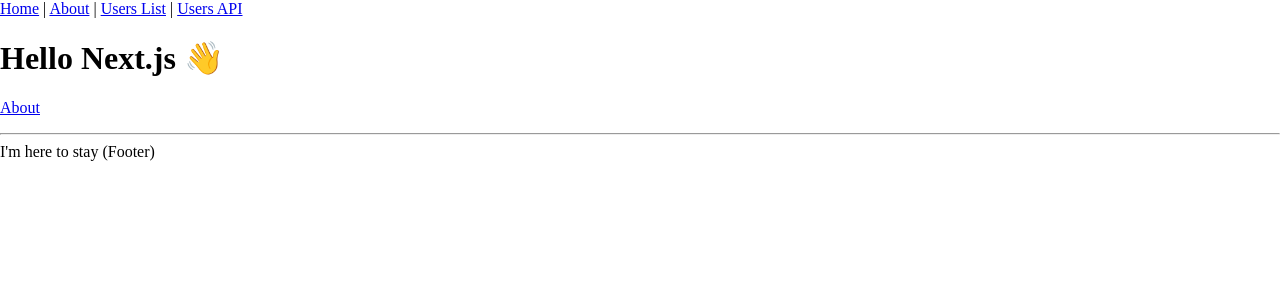
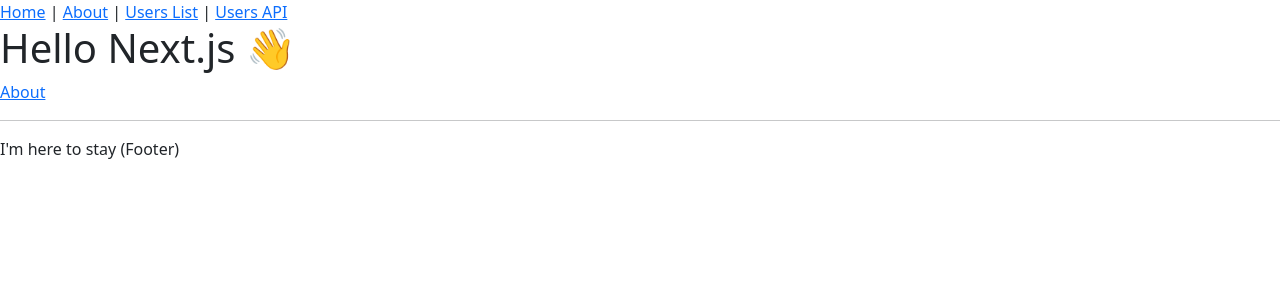
Before and after one commit to Unaihub/Unaihub, a Next.js app: page / in a window 1280 px wide. Shown: the top 300 px of the page. Built offline with nearby package versions, Linux system fonts and the light colour scheme.

Commit message:
git commit

```diff
--- /dev/null
+++ b/next.config.js
@@ -0,0 +1,2 @@
+const withSass = require("@zeit/next-sass");
+module.exports = withSass();
--- a/styles/main.scss
+++ b/styles/main.scss
@@ -1,3 +1,5 @@
+@import "~bootstrap/scss/bootstrap";
+
 body {
   margin: 0;
   padding: 0;
```
